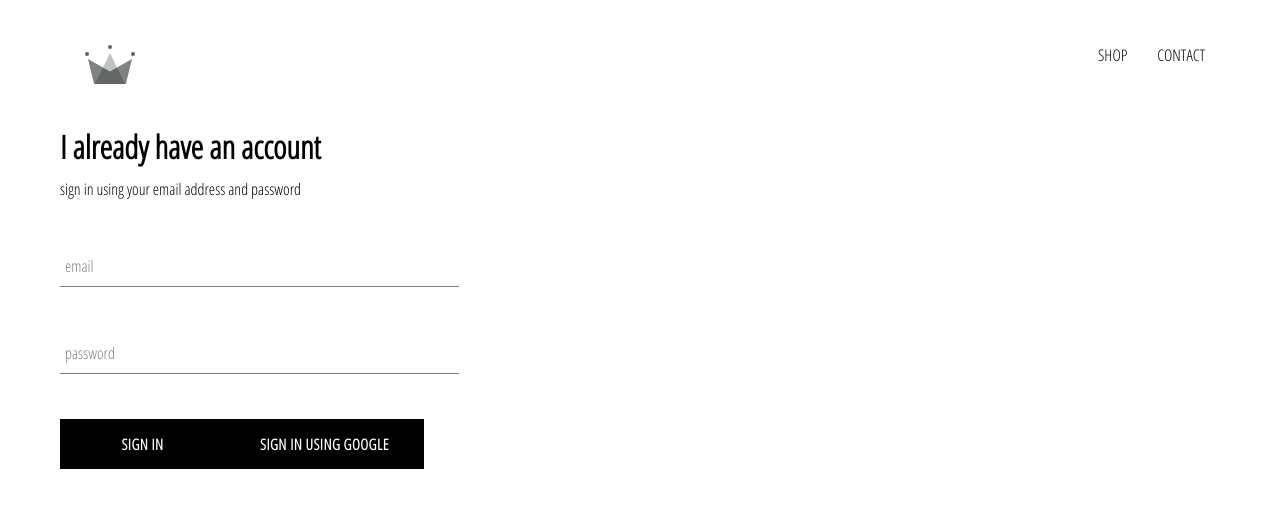
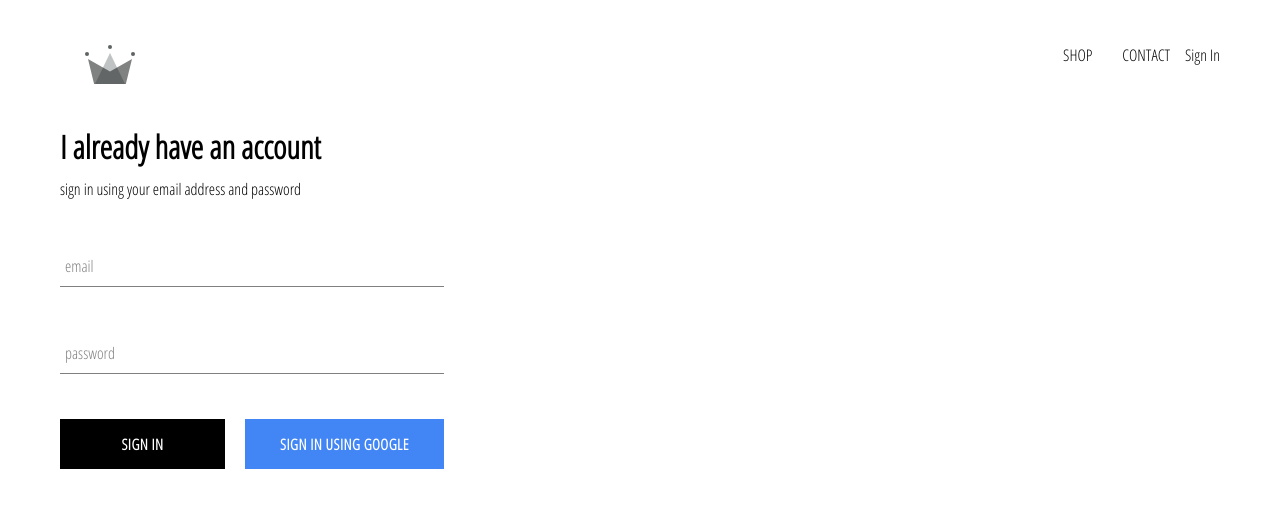
Before and after one commit to gur22-09/crownFashion, a React (Create React App) app: page /signin in a window 1280 px wide. Shown: the top 508 px of the page. Built offline with nearby package versions, Linux system fonts and the light colour scheme; no server answers.

Commit message:
integrated firebasefor sign in component,applied different stylesfor custom-button component

```diff
--- a/src/App.js
+++ b/src/App.js
@@ -30,7 +30,7 @@ class App extends Component{
   render(){
 
     return (<div>
-    <Header />
+    <Header currentUser={this.state.currentUser} />
     <Switch>
      <Route exact path='/' component={Homepage} />
      <Route path='/shop' component={Shop} />
--- a/src/components/Header/header.component.jsx
+++ b/src/components/Header/header.component.jsx
@@ -2,9 +2,11 @@ import React from 'react';
 import './header.component.styles.scss';
 import {Link} from 'react-router-dom';
 import {ReactComponent as Logo} from '../../assets/crown.svg';
+import {auth} from '../../firebase/firebase.utils';
 
 
-const Header=()=>(
+
+const Header=({currentUser})=>(
     <div className='header'>
         <Link to='/' className='logo-container'>
             <Logo className='logo' />
@@ -16,6 +18,12 @@ const Header=()=>(
          <Link to='/contacts' className='option'>
              CONTACT
          </Link>
+         {
+             currentUser?
+             <div className='option'  onClick={()=>auth.signOut()}>SIGN OUT</div>
+             :
+             <Link to='/signin'>Sign In</Link>
+         }
          </div>
     </div>
 )
--- a/src/components/Header/header.component.styles.scss
+++ b/src/components/Header/header.component.styles.scss
@@ -20,6 +20,7 @@
 
       .option {
         padding: 10px 15px;
+        cursor: pointer;
       }
     }
   }
--- a/src/components/custom-button/custom-button.component.jsx
+++ b/src/components/custom-button/custom-button.component.jsx
@@ -2,8 +2,9 @@ import React from 'react';
 import './cutom-button.styles.scss';
 
 
-const CustomButton=({children,...otherProps})=>(
-    <button className='custom-button' {...otherProps} >
+const CustomButton=({children,isGoogleSignIn,...otherProps})=>(
+    <button className={`${isGoogleSignIn?'google-sign-in':''} custom-button`}
+    {...otherProps}  >
      {children}
     </button>
 
--- a/src/components/custom-button/cutom-button.styles.scss
+++ b/src/components/custom-button/cutom-button.styles.scss
@@ -19,4 +19,14 @@
       color: black;
       border: 1px solid black;
     }
+    &.google-sign-in{
+      background-color:#4285f4;
+      color:#fff;
+
+      &:hover{
+        background-color:#357ae8;
+        border:none;
+      }
+
+    }
   }
--- a/src/components/sign-in/sign-in.component.jsx
+++ b/src/components/sign-in/sign-in.component.jsx
@@ -26,6 +26,7 @@ class SignIn extends React.Component{
            console.log(this.state)
        });
     }
+    /*attribute without anyspecified value like isGoogleSignIn will return true*/
 
     render(){
         return(
@@ -36,10 +37,12 @@ class SignIn extends React.Component{
                 <form >
                  <FormInput handleChange={this.handleChange} name='email' type='email' value={this.state.email}  label='email' required />
                  <FormInput handleChange={this.handleChange} name='password' type='password' value={this.state.password}  label='password' required/>
+                 <div className='sign-in-container'>
                  <CustomButton onClick={this.handleSubmit} type='submit' value='submit form'>
                   Sign In
                  </CustomButton>
-                 <CustomButton onClick={signInWithGoogle}>Sign In using Google</CustomButton>
+                 <CustomButton onClick={signInWithGoogle} isGoogleSignIn>Sign In using Google</CustomButton>
+                 </div>
                 </form>
             </div>
         )
--- a/src/components/sign-in/sign-in.component.style.scss
+++ b/src/components/sign-in/sign-in.component.style.scss
@@ -1,3 +1,7 @@
+*{
+    box-sizing: border-box;
+}
+
 .sign-in{
     width: 30vw;
     display: flex;
@@ -7,3 +11,8 @@
         margin: 10px 0;
     }
 }
+
+.sign-in-container{
+    display: flex;
+    justify-content: space-between;
+}
```
